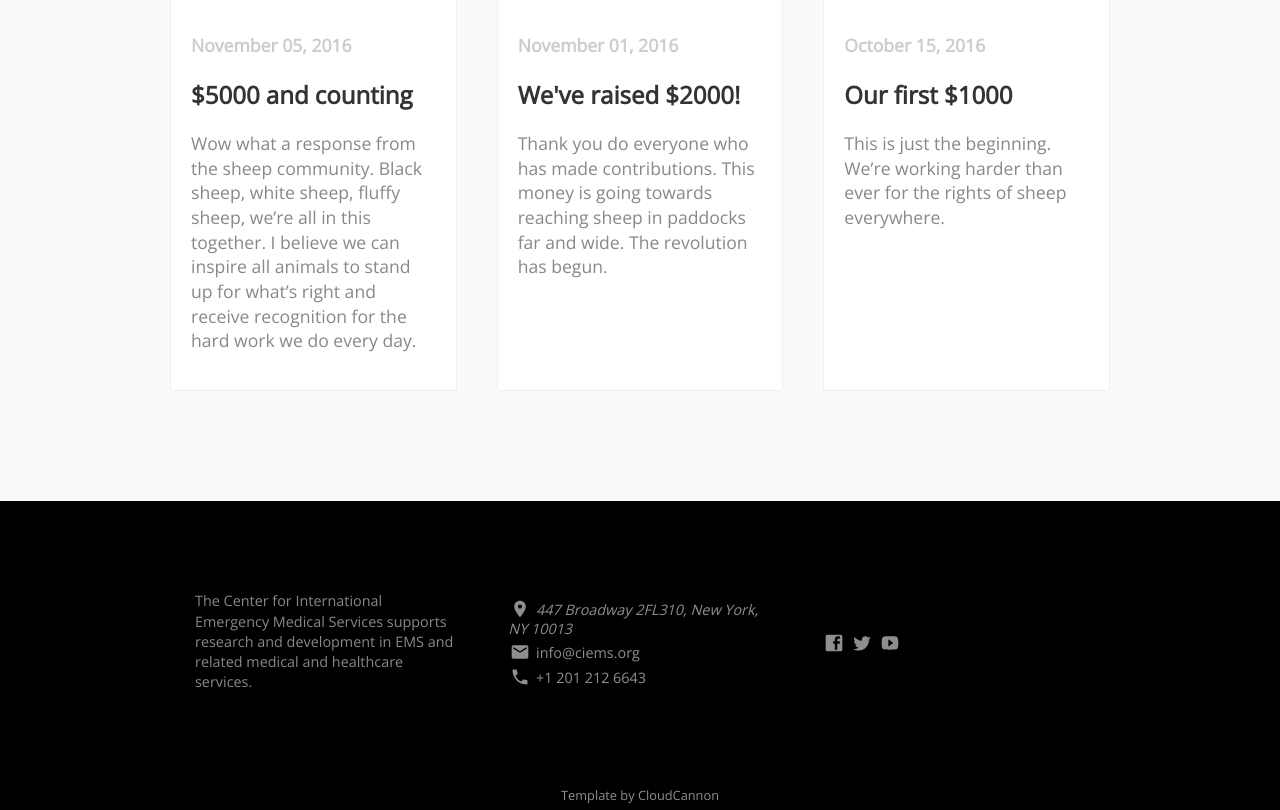
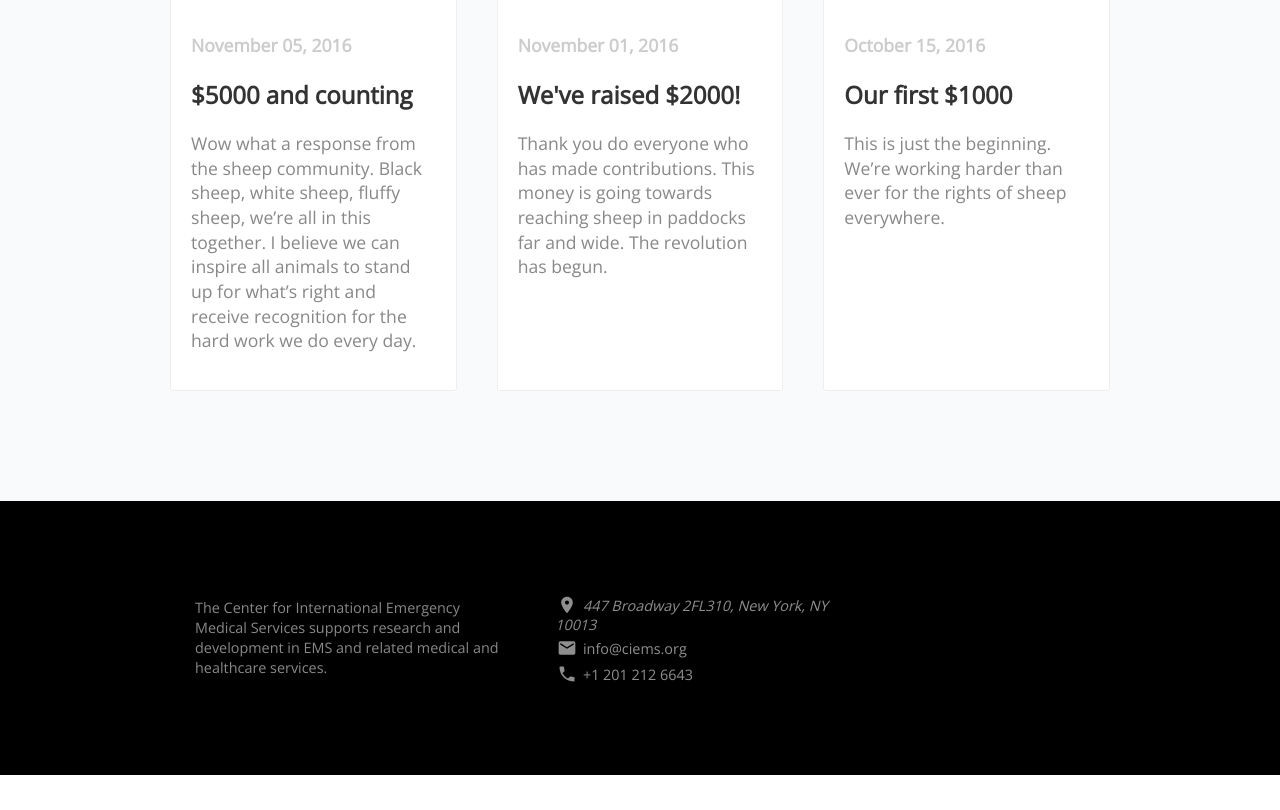
Before and after one commit to dankarlin/ciems-cause, a Jekyll site: the page built from index.html, in a window 1280 px wide and 900 px high, scrolled down 4060 px, cut to the strip 90-900 px from the top of the window. Built offline with Jekyll 4.4.1, drawn with Linux system fonts in a browser that asks for light colours; nearby versions of some CDN libraries; a script that is not in the unit is left out; after the commit the page ends 4925 px from its top, so only the background shows below that.

Commit message:
content update

```diff
--- a/_layouts/default.html
+++ b/_layouts/default.html
@@ -53,25 +53,8 @@
 						</a>
 					</p>
 				</div>
-
-				<div class="sharing">
-					<a class="facebook" href="https://www.facebook.com/{{ site.data.company.facebook }}">
-						{% include icons/social-media.html social_icon="facebook" %}
-					</a>
-					<a class="twitter" href="https://twitter.com/{{ site.data.company.twitter }}">
-						{% include icons/social-media.html social_icon="twitter" %}
-					</a>
-					<a class="youtube" href="https://youtube.com/{{ site.data.company.youtube }}">
-						{% include icons/social-media.html social_icon="youtube" %}
-					</a>
-				</div>
 			</div>
 		</footer>
-		<p class="copyright">
-			<a href="https://cloudcannon.com/">
-				Template by CloudCannon
-			</a>
-		</p>
 		<script src="https://ajax.googleapis.com/ajax/libs/jquery/3.1.0/jquery.min.js"></script>
 		<script type="text/javascript">
 			$('a[href*=\\#]').on('click', function(event){
```
